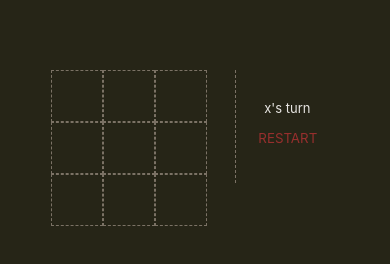
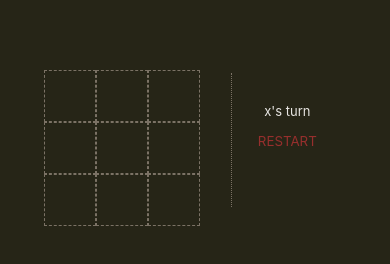
Before and after one commit to sethtara/javascript-apps, a plain HTML site: page tic tac toe/index.html in a window 390 px wide. Shown: the part 52-316 px from the top of the page. Drawn offline with Linux system fonts and the light colour scheme.

Commit message:
few ui changes

```diff
--- a/tic tac toe/assets/style.css
+++ b/tic tac toe/assets/style.css
@@ -23,11 +23,10 @@ body{
     justify-content: center;
 }
 .set{
-    margin:5%;
+    margin:6%;
     width: 110px;
-    padding: 5%;
-    height: 80px;
-    border-left: 1px dashed #7b7265;
+    height: 100px;
+    border-left: 1px dotted #7b7265;
 }
 button{
     background: none;
@@ -65,8 +64,6 @@ button:active{
     .set{
 
         font-size: 13px;
-        width: 70px;
         padding: 5%;
-        border-left: 1px dashed #7b7265;
     }
 }
```
